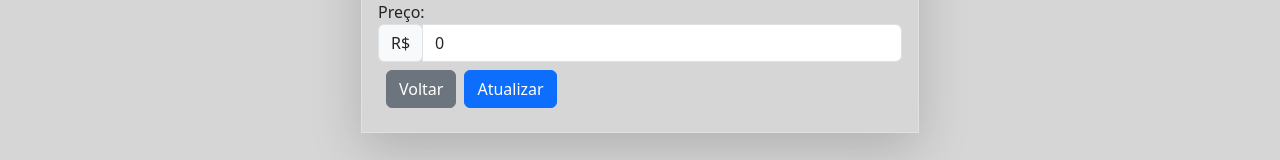
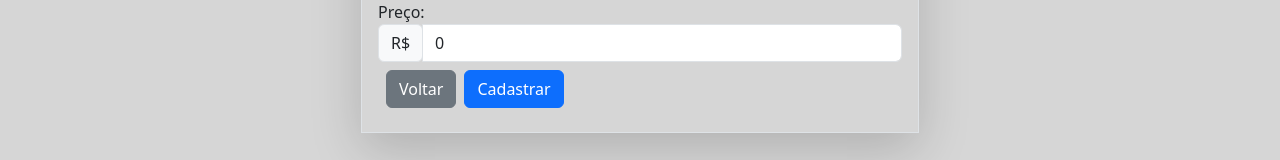
Before and after one commit to itaji-create/Products-frontend, an Angular app: page /products/register in a window 1280 px wide. Shown: the part 355-515 px from the top of the page. Built offline with nearby package versions, Linux system fonts and the light colour scheme.

Commit message:
adiciona parametro btnName ao componente form de produtos

```diff
--- a/src/app/components/products-form/products-form.component.html
+++ b/src/app/components/products-form/products-form.component.html
@@ -17,5 +17,5 @@
         </div>
     </div>
     <button type="button" routerLink="/products" class="btn btn-secondary mx-2">Voltar</button>
-    <button type="submit" class="btn btn-primary my-2">Atualizar</button>
+    <button type="submit" class="btn btn-primary my-2">{{ btnName }}</button>
 </form>
--- a/src/app/components/products-form/products-form.component.ts
+++ b/src/app/components/products-form/products-form.component.ts
@@ -9,11 +9,12 @@ import { FormGroup } from '@angular/forms';
 export class ProductsFormComponent {
   @Input() productForm: FormGroup;
   @Input() productFunc: Function;
+  @Input() btnName: string;
 
   constructor() {
-
     this.productForm = new FormGroup({});
     this.productFunc = () => {};
+    this.btnName = '';
   }
 
 }
--- a/src/app/pages/edit-product/edit-product.component.html
+++ b/src/app/pages/edit-product/edit-product.component.html
@@ -3,6 +3,7 @@
     <app-products-form
     [productForm]="productForm"
     [productFunc]="updateProduct"
+    [btnName]="'Atualizar'"
     >
     </app-products-form>
 </div>
--- a/src/app/pages/register-product/register-product.component.html
+++ b/src/app/pages/register-product/register-product.component.html
@@ -3,6 +3,7 @@
     <app-products-form
     [productForm]="productForm"
     [productFunc]="registerProduct"
+    [btnName]="'Cadastrar'"
     >
     </app-products-form>
 </div>
```
